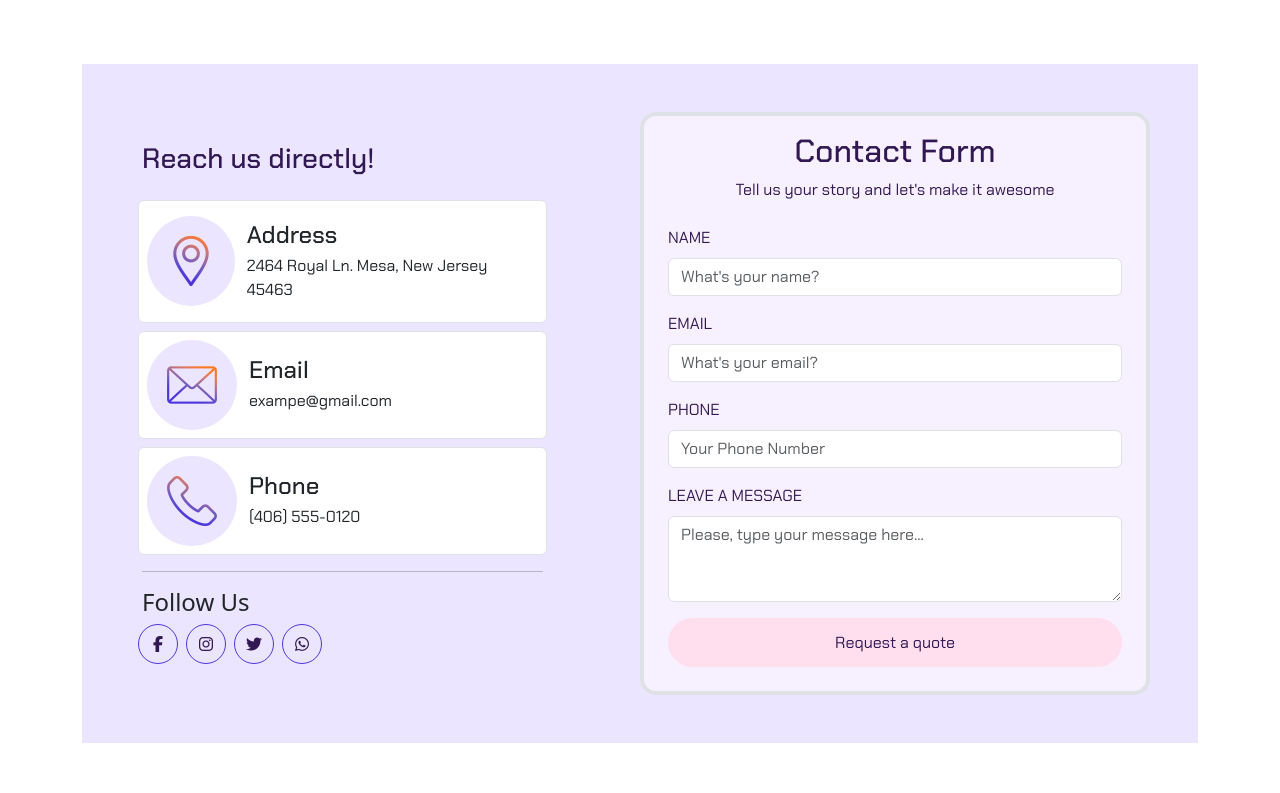
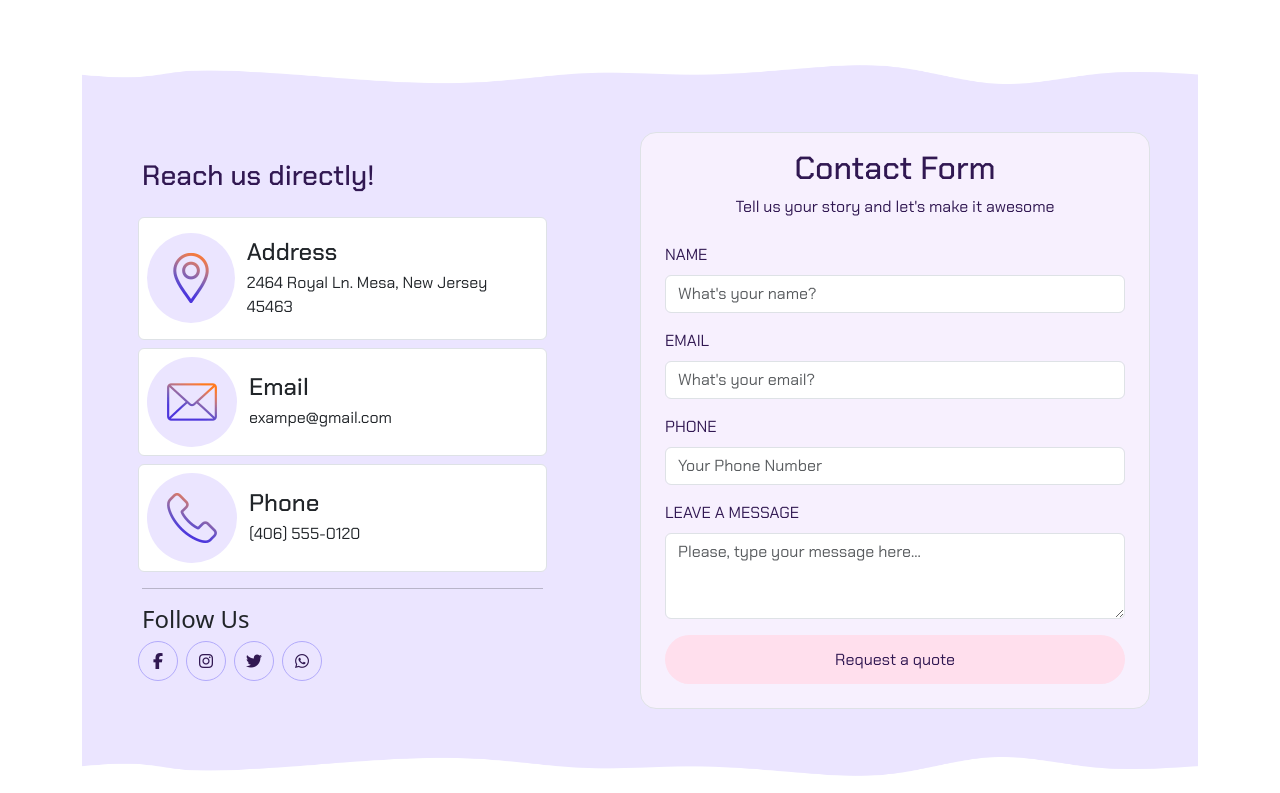
Before and after one commit to IvanTorzoni/proj-html-vuejs, a Vue app: page /contact in a window 1280 px wide. Shown: the part 1287-2080 px from the top of the page. Built offline with nearby package versions, Linux system fonts and the light colour scheme.

Commit message:
feat: background style - Contact Form & Info - ContactPage

```diff
--- a/src/pages/ContactPage.vue
+++ b/src/pages/ContactPage.vue
@@ -105,12 +105,12 @@ export default {
 
 <template>
 
-  <div class="container-lg">
+  <!-- Contact Us - Section -->
+  <div class="">
 
-    <!-- Contact Us - Section -->
     <section class="py-3">
 
-      <div class="container-sm d-flex flex-column justify-content-center align-items-center">
+      <div class="container-lg d-flex flex-column justify-content-center align-items-center">
 
         <!-- Section Titles -->
         <div class="text-center my-5">
@@ -127,7 +127,11 @@ export default {
         <!-- /Section Titles -->
 
         <!-- Info&ContactForm -->
-        <div class="row ms-bg-l-purple d-flex justify-content-between align-items-center p-5  mb-5">
+        <div class="mb-5">
+
+          <img class="wave" src="../assets/Img/main-img/shape-top.png" alt="background waves">
+
+          <div class="row ms-bg-l-purple d-flex justify-content-between align-items-center p-5 mx-0">
 
             <!-- Infos -->
             <div class="col-5">
@@ -170,7 +174,7 @@ export default {
             <!-- Infos -->
 
             <!-- ContactForm -->
-          <div class="col-6 border border-4 rounded-4 p-3 ms-font-cp ms-text-d-purple ms-bg-l-pink">
+            <div class="col-6 border rounded-4 p-3 ms-font-cp ms-text-d-purple ms-bg-l-pink">
 
               <!-- Sub-Section Titles -->
               <div class="text-center">
@@ -232,18 +236,22 @@ export default {
             <!-- /ContactForm -->
 
           </div>
+
+          <img class="wave" src="../assets/Img/main-img/shape-bottom.png" alt="background waves">
+
+        </div>
         <!-- /Info&ContactForm -->
 
       </div>
 
     </section>
+
+  </div>
   <!-- /Contact Us - Section -->
 
-  </div>
-
+  <!-- FAQ - Section -->
   <div class="container-sm">
 
-    <!-- FAQ - Section -->
     <section>
 
       <!-- Section Titles -->
@@ -268,9 +276,9 @@ export default {
       <!-- /Q&A Accordion -->
 
     </section>
-    <!-- /FAQ - Section -->
 
   </div>
+  <!-- /FAQ - Section -->
 
 </template>
 
@@ -281,7 +289,15 @@ export default {
 .logo-container {
   height: 40px;
   width: 40px;
-  border: 1px solid $pj-light-purple;
+  border: 1px solid $pj-violet;
 
 }
+
+.wave {
+  background-color: $pj-lighter-purple;
+  width: 100%;
+  object-fit: fill;
+  height: 20px;
+  display: block;
+}
 </style>
--- a/src/style/partials/_variables.scss
+++ b/src/style/partials/_variables.scss
@@ -8,6 +8,8 @@ $pj-light-orange: #fff5f0;
 $pj-pink: #ffdfed;
 $pj-light-pink: #f7f0fe;
 
+$pj-violet: #b2aafb;
+
 $pj-dark-purple: #311852;
 $pj-purple: #260262;
 $pj-light-purple: #4d36dc;
```
Lines whose indentation alone changed are shown as unchanged.
